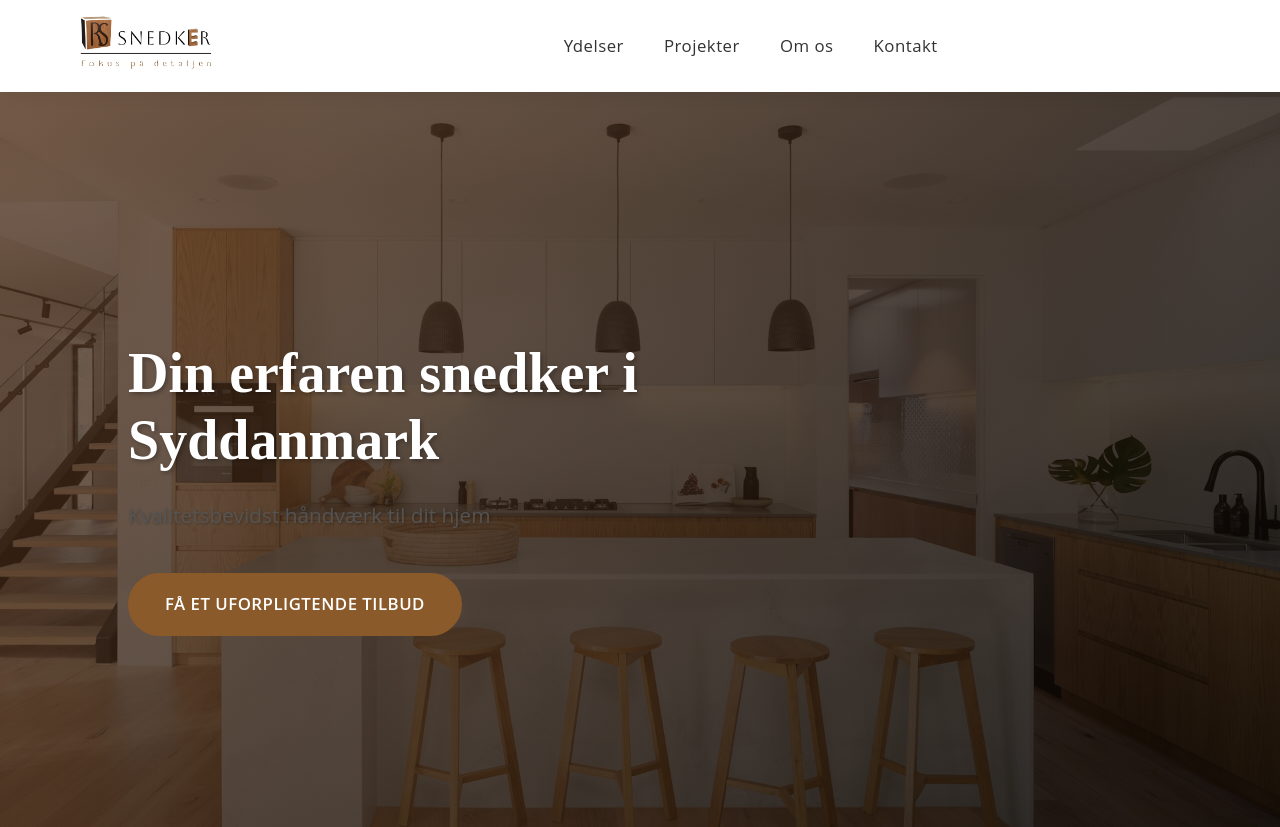
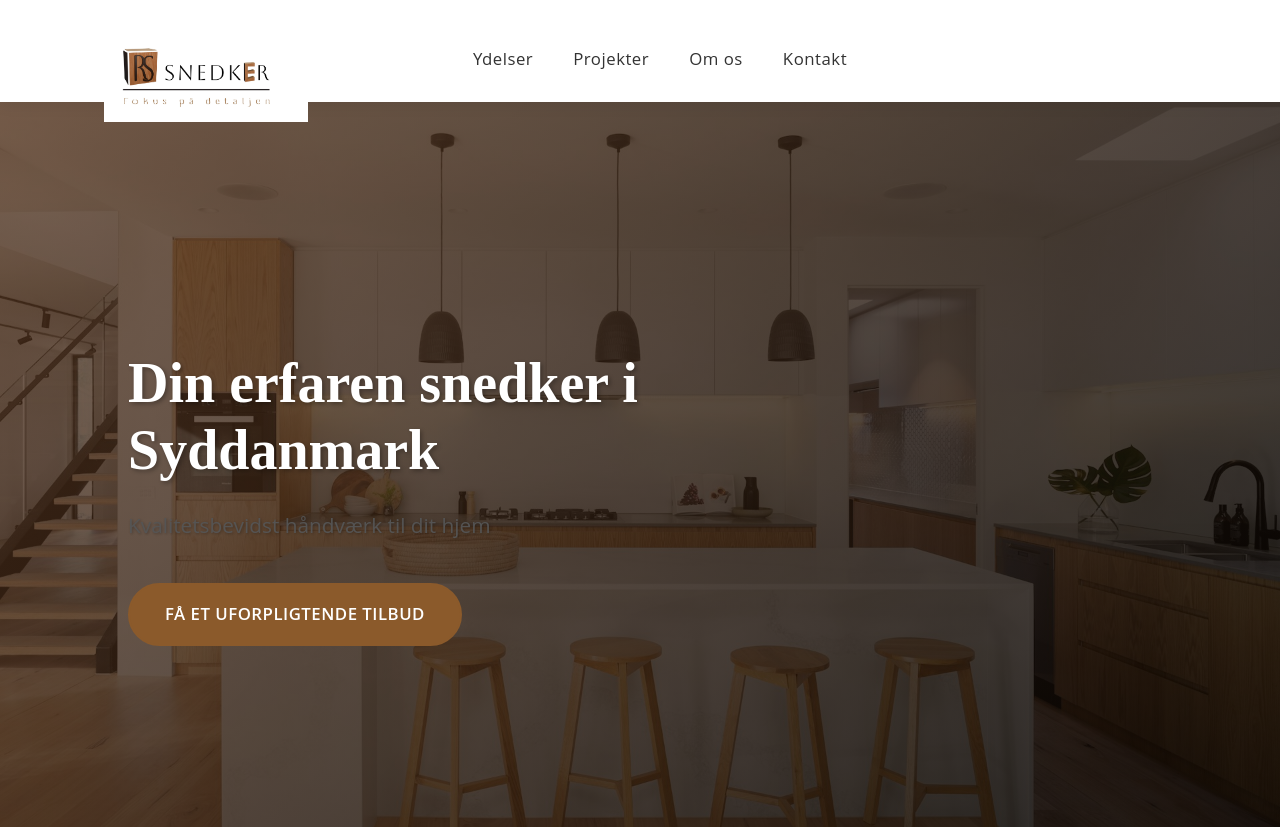
Before and after one commit to ralphboass/rs-snedker, a plain HTML site: page index.html in a window 1280 px wide. Shown: the top 827 px of the page. Drawn offline with Linux system fonts and the light colour scheme.

Commit message:
Update style.css

```diff
--- a/css/style.css
+++ b/css/style.css
@@ -94,7 +94,7 @@ header {
     width: 100%;
     z-index: 1000;
     transition: all 0.3s ease;
-    padding: 1rem 0;
+    padding: 1.5rem 0 0.5rem;  /* Added more padding on top for the logo */
 }
 
 header.scrolled {
@@ -105,41 +105,55 @@ nav {
     display: flex;
     justify-content: space-between;
     align-items: center;
-    max-width: 1400px;
+    max-width: 1200px;
     margin: 0 auto;
     padding: 0 5%;
+    position: relative;
 }
 
 .logo {
     display: flex;
-    align-items: center;
-    height: 60px;  /* Increased from 50px */
+    align-items: flex-start;
+    height: 70px;
+    padding-top: 0.5rem;
+    position: relative;
+    z-index: 1;
 }
 
 .logo-img {
     height: 100%;
     width: auto;
-    max-height: 80px;  /* Increased from 60px */
+    max-height: 90px;  /* Increased max height */
     transition: var(--transition);
+    object-fit: contain;  /* Ensures the image scales properly */
 }
 
 .logo-img:hover {
     opacity: 0.9;
 }
 
+/* Desktop Navigation */
 .nav-links {
     display: flex;
+    justify-content: center;
     align-items: center;
-    margin: 0;
+    margin: 0 auto;
     padding: 0;
     list-style: none;
-    flex-wrap: nowrap;
-    white-space: nowrap;
+    position: absolute;
+    left: 50%;
+    transform: translateX(-50%);
 }
 
 .nav-links li {
     margin-left: 2.5rem;
     display: inline-block;
+}
+
+/* Show burger menu on mobile */
+.burger {
+    display: none;
+    cursor: pointer;
 }
 
 .nav-links a {
@@ -964,9 +978,16 @@ footer::before {
     }
 }
 
+/* Mobile Styles */
 @media screen and (max-width: 768px) {
     body {
         overflow-x: hidden;
+    }
+
+    /* Show burger menu on mobile */
+    .burger {
+        display: block;
+        z-index: 1000;
     }
 
     h1 {
@@ -1006,8 +1027,15 @@ footer::before {
         grid-template-columns: 1fr;
     }
 
-    /* Mobile Navigation */
+        /* Mobile Navigation */
+    /* Navigation links for mobile */
     .nav-links {
+        display: none; /* Hide by default on mobile */
+    }
+
+    /* Active state for mobile menu */
+    .nav-links.active {
+        display: flex;
         position: fixed;
         right: -100%;
         top: 0;
```
